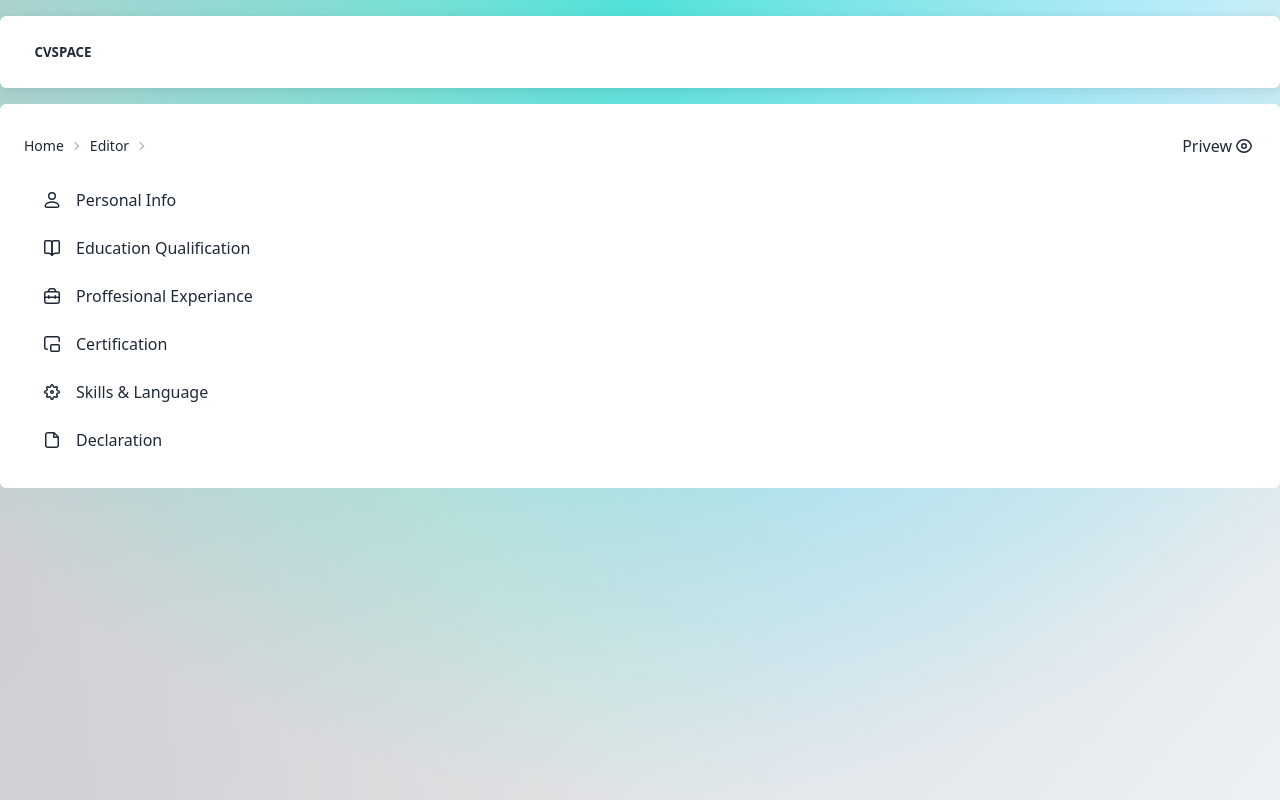
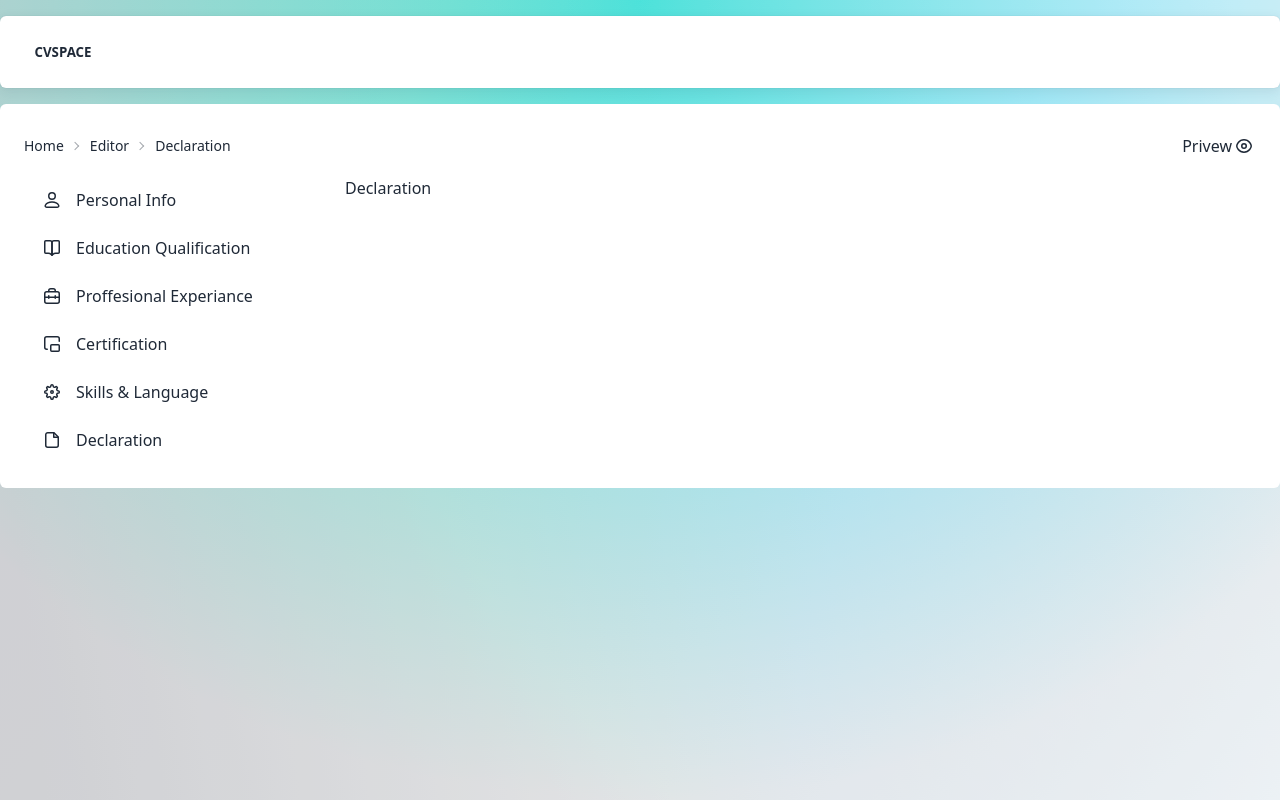
Before and after one commit to devpenzil/cvspace, a React (Create React App) app: page /editor/declaration in a window 1280 px wide. Built offline with nearby package versions, Linux system fonts and the light colour scheme; no server answers.

Commit message:
editor routes

```diff
--- a/src/pages/editor/Editor.tsx
+++ b/src/pages/editor/Editor.tsx
@@ -56,7 +56,7 @@ function Editor() {
     {
       name: "Declaration",
       active: location.pathname === "/editor/declaraion",
-      route: "/editor/declaraion",
+      route: "/editor/declaration",
       icon: <FileIcon />,
     },
   ];
@@ -77,6 +77,11 @@ function Editor() {
                 {location.pathname === "/editor/proffessional-experiance" &&
                   "Proffessional Experiance"}
                 {location.pathname === "/editor" && "Personal Info"}
+                {location.pathname === "/editor/certification" &&
+                  "Certification"}
+                {location.pathname === "/editor/skills-and-langauge" &&
+                  "Skills and Language"}
+                {location.pathname === "/editor/declaration" && "Declaration"}
               </li>
             </ul>
           </div>
@@ -124,7 +129,7 @@ function Editor() {
               />
               <Route path="certification" element={<Certification />} />
               <Route path="skills-and-langauge" element={<SkillsLanguage />} />
-              <Route path="declaraion" element={<Declaration />} />
+              <Route path="declaration" element={<Declaration />} />
             </Routes>
           </div>
         </div>
```
